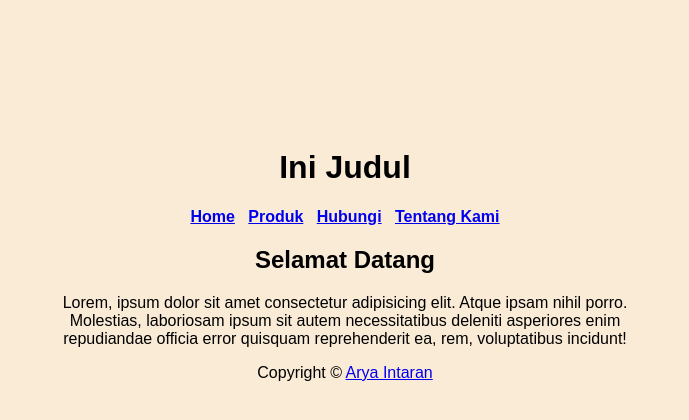
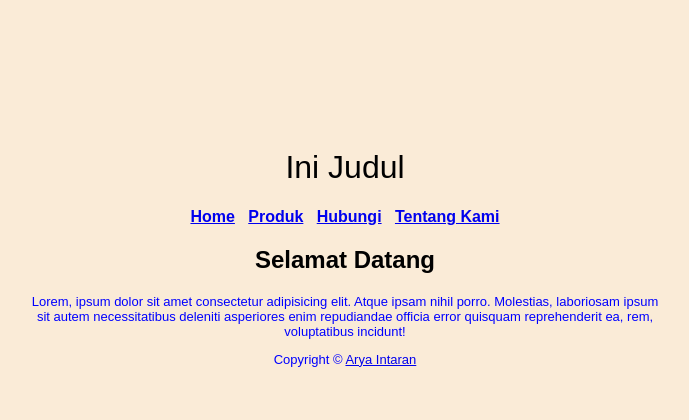
Before and after one commit to aryaintrn09/front-end-dev, a plain HTML site: page home.html in a window 1280 px wide. Shown: the whole page, without its empty margins (295-984 px from the left). Drawn offline with Linux system fonts and the light colour scheme.

Commit message:
lat 2 part 2

```diff
--- a/home.html
+++ b/home.html
@@ -11,6 +11,15 @@
             width: 50%;
             padding: 10%;
             text-align: center;
+        }
+        p{
+            font-size: small;
+            color: blue;
+        }
+        h1{
+            font-size: xx-large;
+            font-weight: 500;
+
         }
     </style>
 </head>
```
